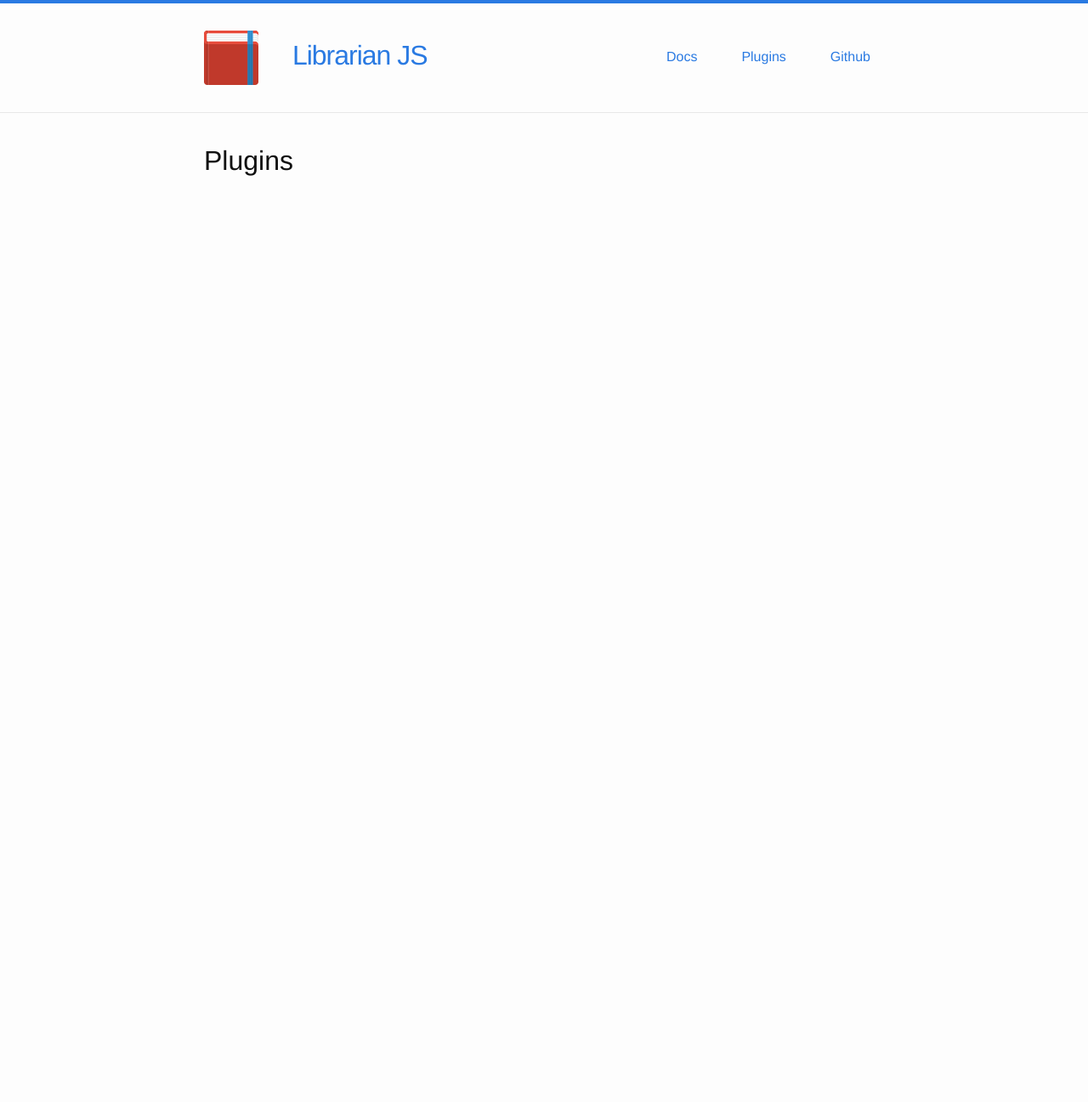
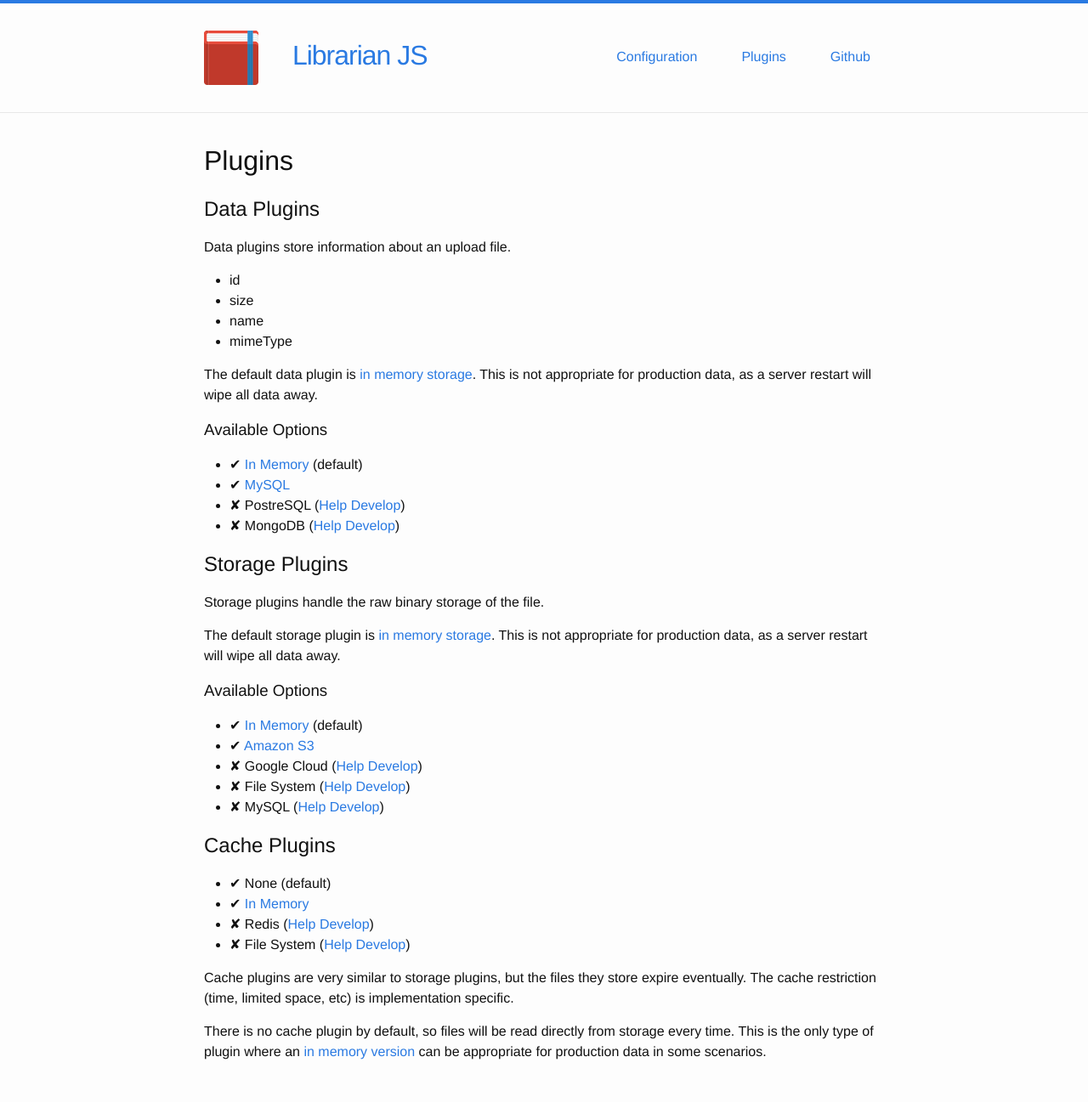
Before and after one commit to librarianjs/librarianjs.github.io, a Jekyll site: the page built from plugins.md, in a window 1280 px wide. Shown: the whole page at 85% size. Built offline with Jekyll 4.4.1, drawn with Linux system fonts in a browser that asks for light colours; before the commit the page ends 900 px from its top, so only the background shows below that.

Commit message:
Better config docs

```diff
--- a/plugins.md
+++ b/plugins.md
@@ -3,3 +3,49 @@ layout: page
 title: Plugins
 permalink: /plugins
 ---
+
+## Data Plugins
+
+Data plugins store information about an upload file.
+
+- id
+- size
+- name
+- mimeType
+
+The default data plugin is [in memory storage](https://github.com/librarianjs/memory-data).
+This is not appropriate for production data, as a server restart will wipe all data away.
+
+### Available Options
+
+- ✔ [In Memory](https://github.com/librarianjs/memory-data) (default)
+- ✔ [MySQL](https://github.com/librarianjs/mysql-data)
+- ✘ PostreSQL ([Help Develop](docs/creating-a-data-plugin.md))
+- ✘ MongoDB ([Help Develop](docs/creating-a-data-plugin.md))
+
+## Storage Plugins
+
+Storage plugins handle the raw binary storage of the file.
+
+The default storage plugin is [in memory storage](https://github.com/librarianjs/memory-storage).
+This is not appropriate for production data, as a server restart will wipe all data away.
+
+### Available Options
+
+- ✔ [In Memory](https://github.com/librarianjs/memory-storage) (default)
+- ✔ [Amazon S3](https://github.com/librarianjs/s3-storage)
+- ✘ Google Cloud ([Help Develop](docs/creating-a-storage-plugin.md))
+- ✘ File System ([Help Develop](docs/creating-a-storage-plugin.md))
+- ✘ MySQL ([Help Develop](docs/creating-a-storage-plugin.md))
+
+## Cache Plugins
+
+- ✔ None (default)
+- ✔ [In Memory](https://github.com/librarianjs/memory-cache)
+- ✘ Redis ([Help Develop](docs/creating-a-cache-plugin.md))
+- ✘ File System ([Help Develop](docs/creating-a-cache-plugin.md))
+
+
+Cache plugins are very similar to storage plugins, but the files they store expire eventually. The cache restriction (time, limited space, etc) is implementation specific.
+
+There is no cache plugin by default, so files will be read directly from storage every time. This is the only type of plugin where an [in memory version](https://github.com/librarianjs/memory-storage) can be appropriate for production data in some scenarios.
```
Also changed, not shown: configuration.md (added, +35 -0 lines), docs.md (deleted, +0 -5 lines), index.md (renamed from index.html, +12 -10 lines).
